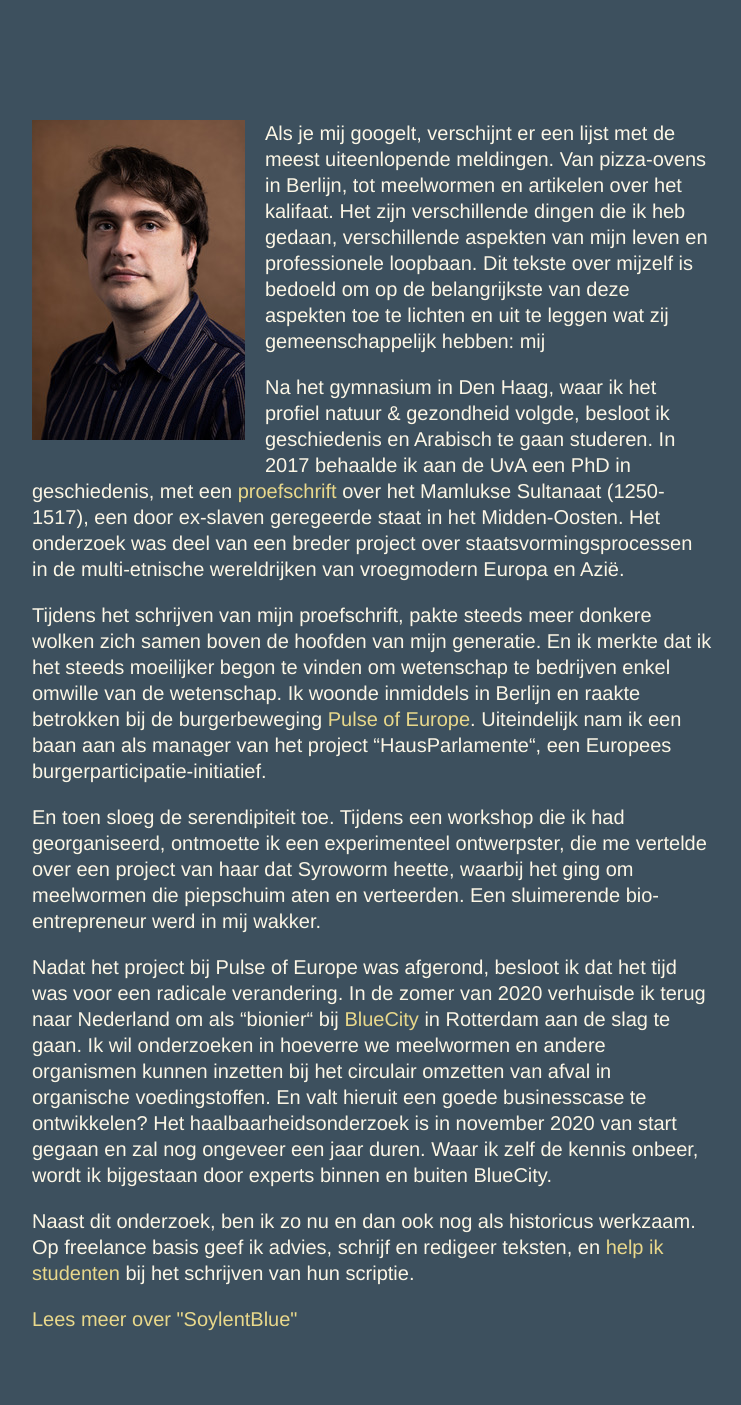
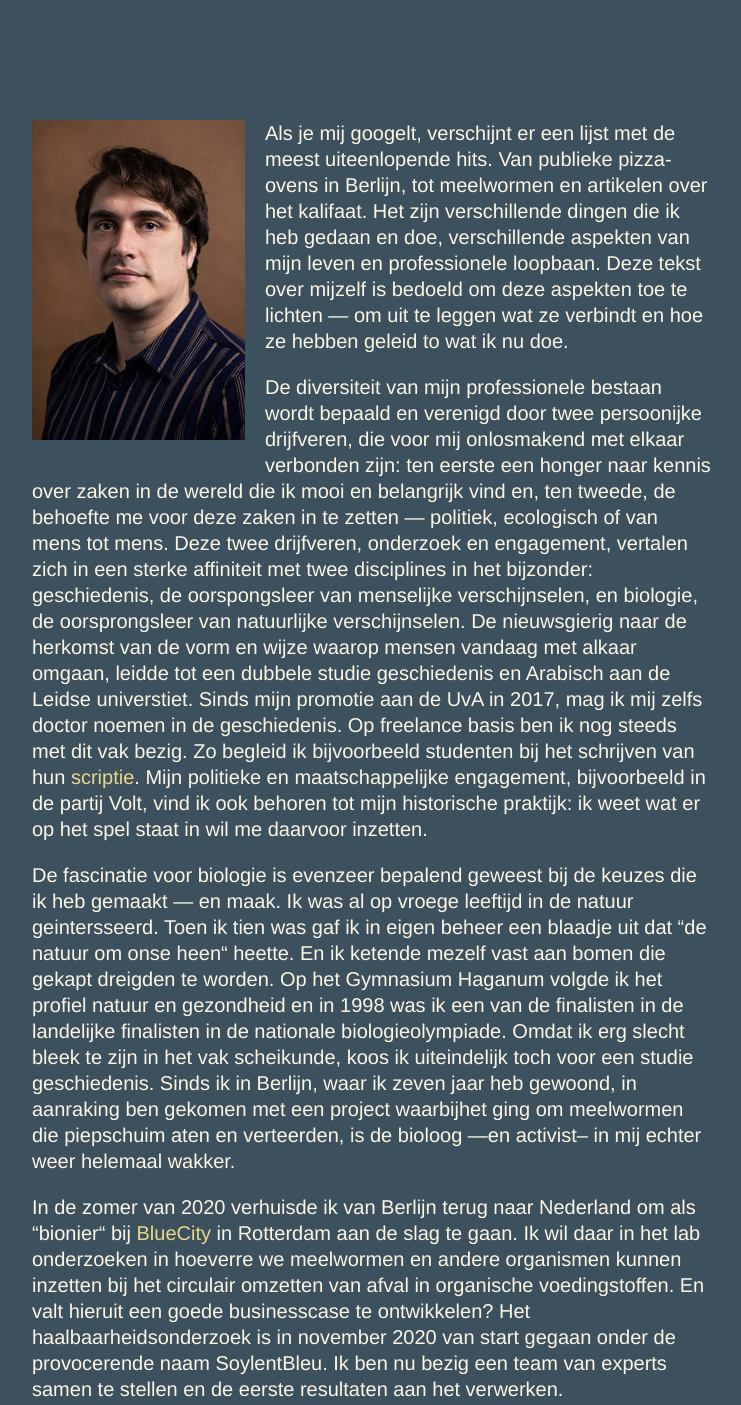
Before and after one commit to WillemFlinterman/willemflinterman.com, a plain HTML site: page index.html in a window 1280 px wide. Shown: the part 360-1765 px from the top of the page, without its empty margins (268-1009 px from the left). Drawn offline with Linux system fonts and the light colour scheme.

Commit message:
Update index.html

```diff
--- a/index.html
+++ b/index.html
@@ -21,40 +21,39 @@
 
       <p>
         <img src="images/Willem_©JurreRompa_2O5A8835.jpeg" class='left'>Als je mij googelt, verschijnt er een
-        lijst met de meest uiteenlopende meldingen. Van pizza-ovens in Berlijn, tot meelwormen en artikelen over het kalifaat.
-        Het zijn verschillende dingen die ik heb gedaan, verschillende aspekten van mijn leven en professionele loopbaan.
-        Dit tekste over mijzelf is bedoeld om op de belangrijkste van deze aspekten toe te lichten en uit te leggen wat
-        zij gemeenschappelijk hebben: mij</p>
+        lijst met de meest uiteenlopende hits. Van publieke pizza-ovens in Berlijn, tot meelwormen en artikelen over het kalifaat.
+        Het zijn verschillende dingen die ik heb gedaan en doe, verschillende aspekten van mijn leven en professionele loopbaan.
+        Deze tekst over mijzelf is bedoeld om deze aspekten toe te lichten — om uit te leggen wat
+        ze verbindt en hoe ze hebben geleid to wat ik nu doe.</p>
 
-      <p>Na het gymnasium in Den Haag, waar ik het profiel natuur & gezondheid volgde, besloot ik geschiedenis en
-        Arabisch te gaan studeren. In 2017 behaalde ik aan de UvA een PhD in geschiedenis, met
-        een <a href="https://dare.uva.nl/search?identifier=27a58cca-8241-4928-af92-646237491647"
-        target="_blank">proefschrift</a> over het Mamlukse Sultanaat (1250-1517), een door ex-slaven geregeerde
-        staat in het Midden-Oosten. Het onderzoek was deel van een breder project over staatsvormingsprocessen in de
-        multi-etnische wereldrijken van vroegmodern Europa en Azië.</p>
+      <p>De diversiteit van mijn professionele bestaan wordt bepaald en verenigd door twee persoonijke drijfveren, die voor mij
+        onlosmakend met elkaar verbonden zijn: ten eerste een honger naar kennis over zaken in de wereld die ik mooi en belangrijk vind
+        en, ten tweede, de behoefte me voor deze zaken in te zetten — politiek, ecologisch of van mens tot mens.
 
-      <p>Tijdens het schrijven van mijn proefschrift, pakte steeds meer donkere wolken zich samen boven de hoofden van
-        mijn generatie. En ik merkte dat ik het steeds moeilijker begon te vinden om wetenschap te bedrijven enkel
-        omwille van de wetenschap. Ik woonde inmiddels in Berlijn en raakte betrokken bij de burgerbeweging <a
-          href="https://pulseofeurope.eu" target="_blank">Pulse of
-          Europe</a>. Uiteindelijk nam ik een baan aan als manager van het project “HausParlamente“, een Europees
-        burgerparticipatie-initiatief.</p>
+        Deze twee drijfveren, onderzoek en engagement, vertalen zich in een sterke affiniteit met
+        twee disciplines in het bijzonder: geschiedenis, de oorspongsleer van menselijke verschijnselen, en biologie,
+        de oorsprongsleer van natuurlijke verschijnselen. De nieuwsgierig naar de herkomst van de vorm en wijze waarop mensen
+        vandaag met alkaar omgaan, leidde tot een dubbele studie geschiedenis en Arabisch aan de Leidse universtiet. Sinds mijn
+        promotie aan de UvA in 2017, mag ik mij zelfs doctor noemen in de geschiedenis. Op freelance basis ben ik nog steeds met
+        dit vak bezig. Zo begleid ik bijvoorbeeld studenten bij het schrijven van hun <a href="https://www.topscriptie.nl/begeleider/willem-flintermann/"
+        target="_blank">scriptie</a>. Mijn politieke en maatschappelijke engagement, bijvoorbeeld in de partij Volt, vind ik ook
+        behoren tot mijn historische praktijk: ik weet wat er op het spel staat in wil me daarvoor inzetten.</p>
 
-      <p>En toen sloeg de serendipiteit toe. Tijdens een workshop die ik had georganiseerd, ontmoette ik een
-        experimenteel ontwerpster, die me vertelde over een project van haar dat Syroworm heette, waarbij het ging om
-        meelwormen die piepschuim aten en verteerden. Een sluimerende bio-entrepreneur werd in mij wakker.</p>
+      <p>De fascinatie voor biologie is evenzeer bepalend geweest bij de keuzes die ik heb gemaakt — en maak. Ik was al op vroege leeftijd
+        in de natuur geintersseerd. Toen ik tien was gaf ik in eigen beheer een blaadje uit dat “de natuur om onse heen“ heette. En ik ketende
+        mezelf vast aan bomen die gekapt dreigden te worden. Op het Gymnasium Haganum volgde ik het profiel natuur en gezondheid en
+        in 1998 was ik een van de finalisten in de landelijke finalisten in de nationale biologieolympiade.
+        Omdat ik erg slecht bleek te zijn in het vak scheikunde, koos ik uiteindelijk toch voor een studie geschiedenis.
+        Sinds ik in Berlijn, waar ik zeven jaar heb gewoond, in aanraking ben gekomen met een project waarbijhet ging om
+        meelwormen die piepschuim aten en verteerden, is de bioloog —en activist– in mij echter weer helemaal wakker.</p>
 
-      <p>Nadat het project bij Pulse of Europe was afgerond, besloot ik dat het tijd was voor een radicale verandering.
-        In de zomer van 2020 verhuisde ik terug naar Nederland om als “bionier“ bij <a href="https://www.bluecitylab.nl/our-bioneers/"
-        target="_blank">BlueCity</a> in Rotterdam aan de slag te gaan. Ik wil onderzoeken in hoeverre we meelwormen en
+       <p>In de zomer van 2020 verhuisde ik van Berlijn terug naar Nederland om als “bionier“ bij <a href="https://www.bluecitylab.nl/our-bioneers/"
+        target="_blank">BlueCity</a> in Rotterdam aan de slag te gaan. Ik wil daar in het lab onderzoeken in hoeverre we meelwormen en
         andere organismen kunnen inzetten bij het circulair omzetten van afval in organische
         voedingstoffen. En valt hieruit een goede businesscase te ontwikkelen? Het haalbaarheidsonderzoek is in
-        november 2020 van start gegaan en zal nog ongeveer een jaar duren. Waar ik zelf de kennis onbeer, wordt ik bijgestaan door experts
-        binnen en buiten BlueCity. </p>
+        november 2020 van start gegaan onder de provocerende naam SoylentBleu. Ik ben nu bezig
+        een team van experts samen te stellen en de eerste resultaten aan het verwerken. </p>
 
-      <p>Naast dit onderzoek, ben ik zo nu en dan ook nog als historicus werkzaam. Op freelance basis geef ik advies, schrijf en
-        redigeer teksten, en <a href="https://www.topscriptie.nl/begeleider/willem-flintermann/"
-        target="_blank">help ik studenten</a> bij het schrijven van hun scriptie.
 
 
       <p><a href="https://www.soylentblue.eu/" target="_blank">Lees meer over "SoylentBlue"</a></p>
```
